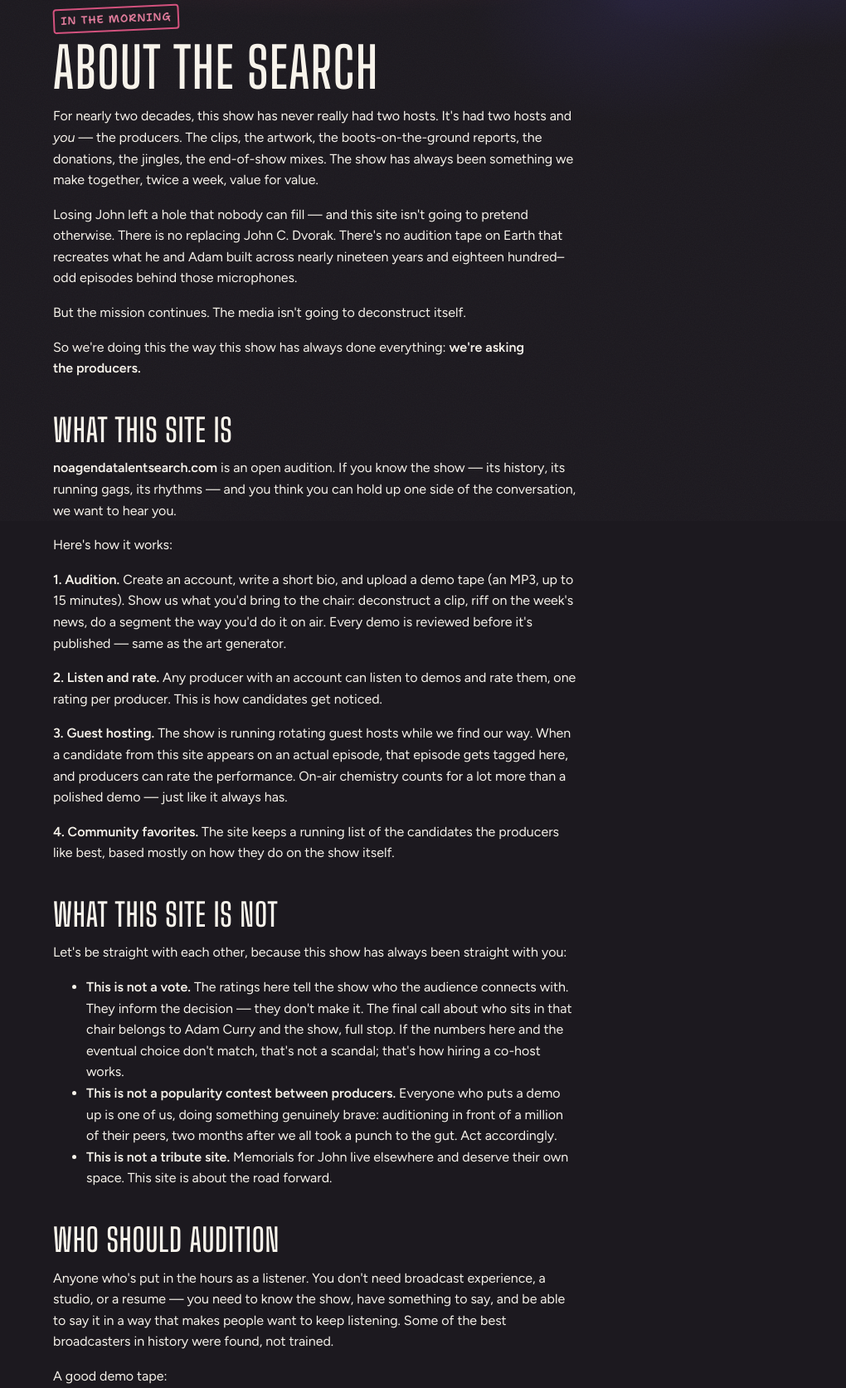
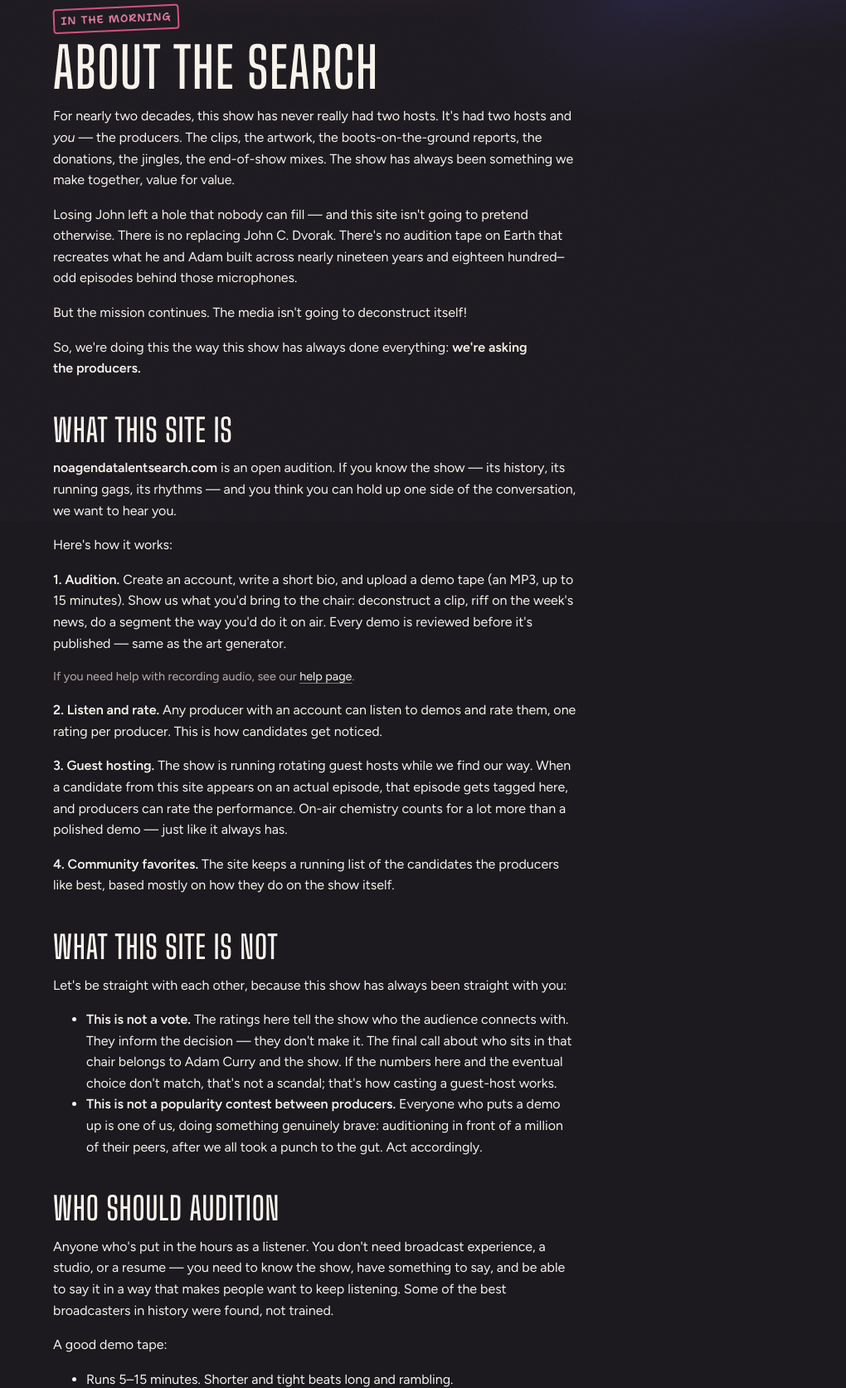
Before and after one commit to wavedingo/noagenda-talentsearch, a Django app: page /about/ in a window 1280 px wide. Shown: the part 172-1845 px from the top of the page at 83% size, without its empty margins (260-1280 px from the left). Run offline with Django 5.2, Linux system fonts and the light colour scheme; data comes from the database, SQL or seed files in the repository.

Commit message:
Revise the About copy and link recording help from step 1
New copy throughout, plus a link to /resources/ under "1. Audition" --
the second of the two routes into that page, and the one that reaches
someone still deciding whether they can do this at all rather than
someone already at the file picker.

Two things did not come across verbatim, both deliberate.

The fine-print line about when new accounts can rate stays a conditional
on vote_eligibility_hours rather than the flat sentence in the source
copy. The supplied wording is exactly what the zero branch renders, so
the page reads as written today -- production has the delay off -- but
the setting is admin-editable with its own confirmation flow, and the
reason to reach for it is a brigading incident happening right now. An
About page still promising instant rating at that moment would be
actively misleading. Two existing tests pin both branches.

Rule 2 loses "and it's not the assignment", which a test of mine was
asserting on. The reasoning survives in "Nobody survives that
comparison", so the assertion moved rather than the copy.

"This is not a tribute site" is dropped on request. The opening
paragraphs still say there is no replacing John C. Dvorak, so the point
is made earlier and the section reads tighter.

Rule 7 now names "Report this profile" alongside the email address.
That is a real control on every candidate page, so there is a test
keeping the copy and the button from drifting apart.

Co-Authored-By: Claude Opus 5 <noreply@anthropic.com>

```diff
--- a/templates/core/about.html
+++ b/templates/core/about.html
@@ -8,13 +8,13 @@
   <h1>About the search</h1>
 </div>
 
-<p>For nearly two decades, this show has never really had two hosts. It's had two hosts and <em>you</em> — the producers. The clips, the artwork, the boots-on-the-ground reports, the donations, the jingles, the end-of-show mixes. The show has always been something we make together, twice a week, value for value.</p>
+<p>For nearly two decades, this show has never really had two hosts. It's had two hosts and <em>you</em> — the producers. The clips, the artwork, the boots-on-the-ground reports, the donations, the jingles, the end-of-show mixes. The show has always been something we make together, value for value.</p>
 
 <p>Losing John left a hole that nobody can fill — and this site isn't going to pretend otherwise. There is no replacing John C. Dvorak. There's no audition tape on Earth that recreates what he and Adam built across nearly nineteen years and eighteen hundred–odd episodes behind those microphones.</p>
 
-<p>But the mission continues. The media isn't going to deconstruct itself.</p>
+<p>But the mission continues. The media isn't going to deconstruct itself!</p>
 
-<p>So we're doing this the way this show has always done everything: <strong>we're asking the producers.</strong></p>
+<p>So, we're doing this the way this show has always done everything: <strong>we're asking the producers.</strong></p>
 
 <h2>What this site is</h2>
 
@@ -23,6 +23,8 @@
 <p>Here's how it works:</p>
 
 <p><strong>1. Audition.</strong> Create an account, write a short bio, and upload a demo tape (an MP3, up to 15 minutes). Show us what you'd bring to the chair: deconstruct a clip, riff on the week's news, do a segment the way you'd do it on air. Every demo is reviewed before it's published — same as the art generator.</p>
+
+<p class="note">If you need help with recording audio, see our <a href="{% url 'core:resources' %}">help page</a>.</p>
 
 <p><strong>2. Listen and rate.</strong> Any producer with an account can listen to demos and rate them, one rating per producer. This is how candidates get noticed.</p>
 
@@ -35,9 +37,8 @@
 <p>Let's be straight with each other, because this show has always been straight with you:</p>
 
 <ul>
-  <li><strong>This is not a vote.</strong> The ratings here tell the show who the audience connects with. They inform the decision — they don't make it. The final call about who sits in that chair belongs to Adam Curry and the show, full stop. If the numbers here and the eventual choice don't match, that's not a scandal; that's how hiring a co-host works.</li>
-  <li><strong>This is not a popularity contest between producers.</strong> Everyone who puts a demo up is one of us, doing something genuinely brave: auditioning in front of a million of their peers, two months after we all took a punch to the gut. Act accordingly.</li>
-  <li><strong>This is not a tribute site.</strong> Memorials for John live elsewhere and deserve their own space. This site is about the road forward.</li>
+  <li><strong>This is not a vote.</strong> The ratings here tell the show who the audience connects with. They inform the decision — they don't make it. The final call about who sits in that chair belongs to Adam Curry and the show. If the numbers here and the eventual choice don't match, that's not a scandal; that's how casting a guest-host works.</li>
+  <li><strong>This is not a popularity contest between producers.</strong> Everyone who puts a demo up is one of us, doing something genuinely brave: auditioning in front of a million of their peers, after we all took a punch to the gut. Act accordingly.</li>
 </ul>
 
 <h2>Who should audition</h2>
@@ -58,13 +59,19 @@
 
 <ul>
   <li>Accounts are free and require only an email address.</li>
+  {% comment %}
+    vote_eligibility_hours is an admin-editable runtime setting with its own
+    confirmation flow, so this line is never hardcoded -- a moderator raising
+    the delay during a brigading incident must not leave the About page
+    telling producers they can rate immediately.
+  {% endcomment %}
   {% if vote_eligibility_hours %}
   <li>New accounts can rate demos and appearances starting {{ vote_eligibility_hours }} hours after signup.</li>
   {% else %}
   <li>New accounts can rate demos and appearances as soon as they sign in.</li>
   {% endif %}
   <li>One account per human. Ballot-stuffing gets accounts removed and does your favorite candidate no favors.</li>
-  <li>All submissions — demos, bios, photos — are reviewed by a human before they appear on the site.</li>
+  <li>All submissions (demos, bios, photos) are reviewed by a human before they appear on the site.</li>
   <li>Questions, problems, takedown requests: <a href="mailto:hello@noagendatalentsearch.com">hello@noagendatalentsearch.com</a></li>
 </ul>
 
@@ -72,23 +79,19 @@
 
 <h2 id="the-compact">The compact</h2>
 
-<p class="note">
-  Voluntary, same as the rest of the show. Break it and you're out — not
-  because we like rules, but because the people on this board are putting
-  their necks out.
-</p>
+<p class="note">Ground rules — not because we like rules, but because the people on this board are putting their necks out.</p>
 
 <p><strong>1. Rate the performance, not the person.</strong><br>
-Every candidate here is a fellow producer. You're rating a demo tape or an on-air appearance — not someone's worth as a human being. If you wouldn't say it to them at a meetup, don't let a star rating say it for you.</p>
+Every candidate here is a fellow producer. You're rating a demo tape or an on-air appearance, not someone's worth as a human being. If you wouldn't say it to them at a meetup, don't let a star rating say it for you.</p>
 
 <p><strong>2. Nobody is auditioning to replace John C. Dvorak.</strong><br>
-They're auditioning to help carry the show forward. Hold candidates to the standard of "is this good radio?" — not the standard of a man who spent decades becoming irreplaceable. Nobody survives that comparison, and it's not the assignment.</p>
+They're auditioning to help carry the show forward. Hold candidates to the standard of "is this good radio?". Not the standard of a man who spent decades becoming irreplaceable. Nobody survives that comparison.</p>
 
 <p><strong>3. One account, one voice.</strong><br>
-One account per person, one rating per demo or appearance (you can change your rating; only your latest counts). Coordinated brigading — for or against a candidate — will get ratings thrown out and accounts banned. We watch for it.</p>
+One account per person, one rating per demo or appearance (you can change your rating; only your latest counts). Coordinated brigading (for or against a candidate) will get ratings thrown out and accounts banned. We watch for it.</p>
 
 <p><strong>4. Campaign like a producer, not a troll farm.</strong><br>
-Sharing your own demo or a candidate you love on socials, in the troll room, at meetups? Great — that's the culture working. Organizing pile-ons, review-bombing, or harassing candidates anywhere on or off this site? You're done here.</p>
+Sharing your own demo or a candidate you love on socials, in the troll room, at meetups? Great — that's the idea. Organizing pile-ons, review-bombing, or harassing candidates anywhere on or off this site? No thanks.</p>
 
 <p><strong>5. Low ratings are allowed. Cruelty is not.</strong><br>
 A 2-star rating is honest feedback. Hunting down a candidate's profile to report it out of spite, impersonating candidates, or dragging their audition into other communities to mock it will get you removed.</p>
@@ -96,8 +99,8 @@ A 2-star rating is honest feedback. Hunting down a candidate's profile to report
 <p><strong>6. Keep the show's fights on the show.</strong><br>
 Politics, media takes, spirited disagreement — that's the whole point of the program. This site is a hiring process, not a comments section. There are no comment threads here by design.</p>
 
-<p><strong>7. Everything is moderated. Decisions are final.</strong><br>
-Every demo, bio, and photo is human-reviewed before publication. Moderators can reject, remove, or ban at their discretion, and will always err on the side of protecting candidates. If you think we got something wrong: <a href="mailto:hello@noagendatalentsearch.com">hello@noagendatalentsearch.com</a>.</p>
+<p><strong>7. Everything is moderated.</strong><br>
+Every demo, bio, and photo is human-reviewed before publication. Moderators can reject, remove, or ban at their discretion, and will always err on the side of protecting candidates. If you think we got something wrong, either click "Report this profile" on their profile page or email <a href="mailto:hello@noagendatalentsearch.com">hello@noagendatalentsearch.com</a>.</p>
 
 <p><strong>8. The producers advise. The show decides.</strong><br>
 Ratings here float the community's favorites to the top. The final decision about the future of the show rests with Adam Curry and the production — and by using this site, you're okay with that.</p>
```
Also changed, not shown: core/tests/test_views.py (+14 -1 lines).
